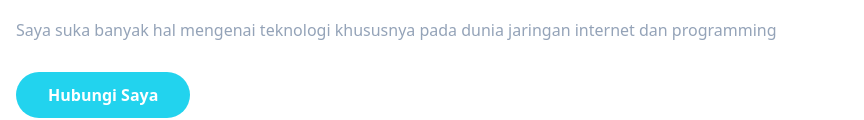
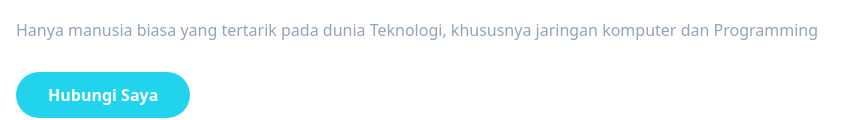
Before and after one commit to angkasaID/angkasaID.github.io, a website: page index.html in a window 1280 px wide. Shown: the part 243-363 px from the top of the page, without its empty margins (0-864 px from the left). Drawn offline with Linux system fonts and the light colour scheme.

Commit message:
Update index.html

```diff
--- a/index.html
+++ b/index.html
@@ -16,7 +16,7 @@
             <div class="w-full self-center px-4">
                 <h1 class="text-base font-semibold text-primary">Perkenalkan, Saya <span class="block font-bold text-dark text-4xl mt-1">YOGA SAPUTRA</span></h1>
                 <h2 class="font-medium text-slate-500 text-lg mb-5">Blogger, Technology Enthusias </h2>
-                <p class="font-medium text-slate-400 mb-10 leading-relaxed">Saya suka banyak hal mengenai teknologi khususnya pada dunia jaringan internet dan programming</p>
+                <p class="font-medium text-slate-400 mb-10 leading-relaxed">Hanya manusia biasa yang tertarik pada dunia Teknologi, khususnya jaringan komputer dan Programming</p>
 
                 <a href="https://wa.me/6285171140818/"
                 class="text-base font-semibold text-white bg-primary py-3 px-8 rounded-full hover:shadow-lg hover:opacity-80 transition duration-300 ease-in-out">Hubungi Saya</a>
```
